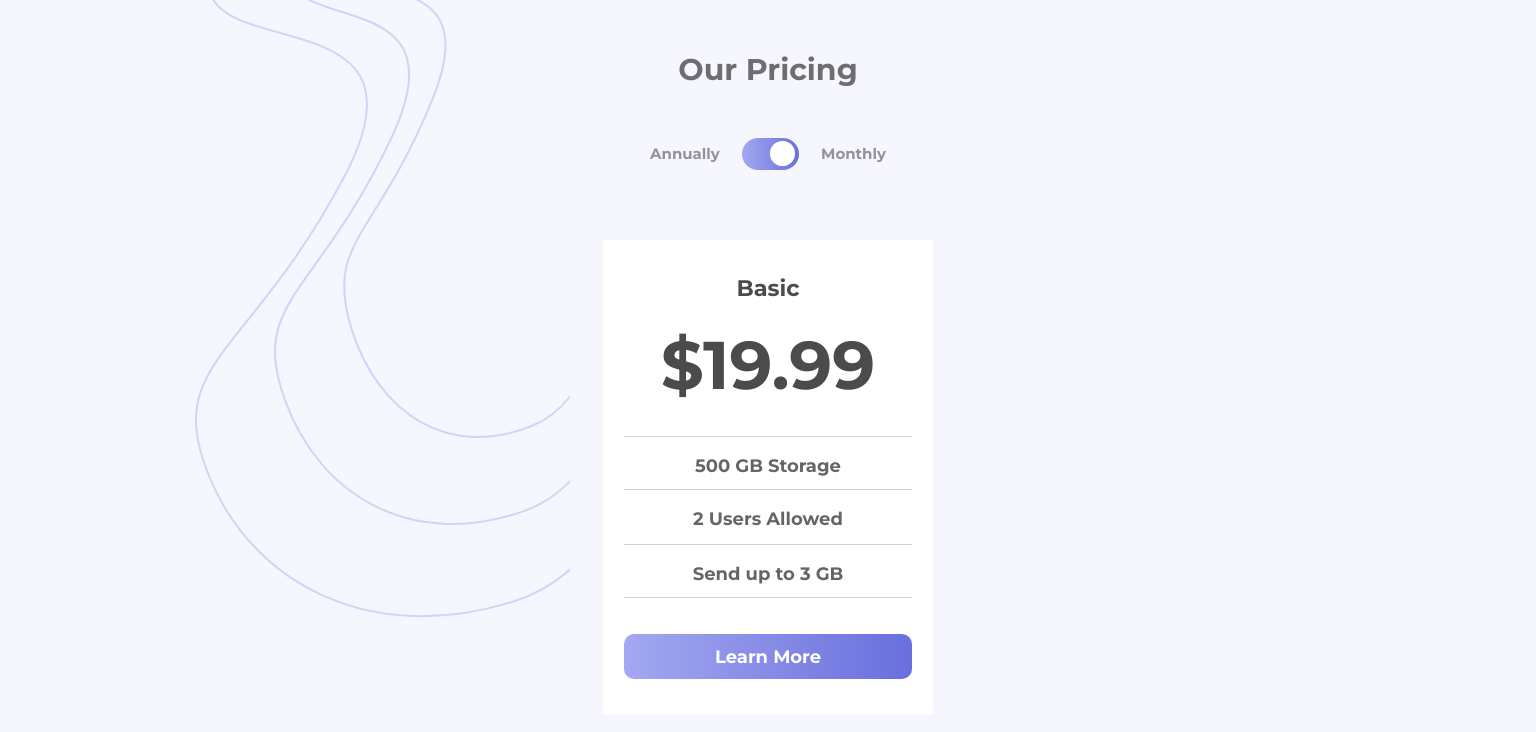
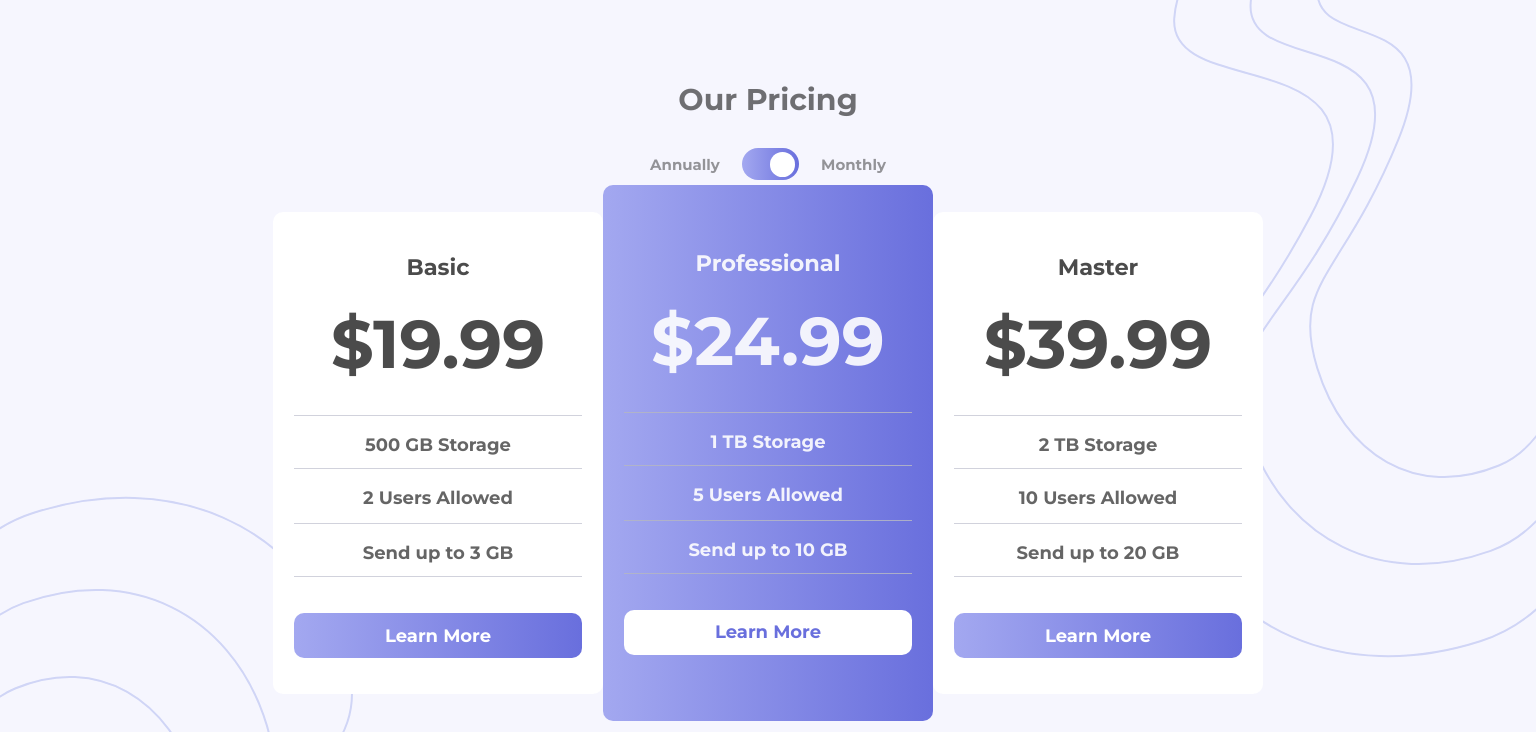
Before and after one commit to justingravely/FeM-Pricing-Component, a plain HTML site: page index.html in a window 1536 px wide. Shown: the top 732 px of the page. Drawn offline with Linux system fonts and the light colour scheme.

Commit message:
Finished

```diff
--- a/index.html
+++ b/index.html
@@ -26,6 +26,8 @@
     </div>
   </div>
 
+<div class="prices-wrap">
+
   <div class="prices" id="basic">
     <h2>Basic</h2>
     <div class="price-numbers-monthly" style="display: inline;">&dollar;19.99</div>
@@ -38,7 +40,7 @@
     <button>Learn More</button>
   </div>
 
-  <div class="prices" id="basic">
+  <div class="prices" id="professional">
     <h2>Professional</h2>
     <div class="price-numbers-monthly" style="display: inline;">&dollar;24.99</div>
     <div class="price-numbers-annually" style="display: none;">&dollar;249.99</div>
@@ -61,6 +63,8 @@
     </div>
     <button>Learn More</button>
   </div>
+
+</div>
 
   <div class="attribution">
     Challenge by <a href="https://www.frontendmentor.io?ref=challenge" target="_blank">Frontend Mentor</a>.
--- a/style.css
+++ b/style.css
@@ -14,11 +14,10 @@ body {
   display: flex;
   flex-direction: column;
   font-size: 15px;
-  background-image: url("images/bg-top.svg");
-  background-position-x: 195px;
-  background-position-y: -40px;
+  background-color: var(--VLgb);
+  background-image: url(images/bg-top.svg);
+  background-position: right top, left bottom;
   background-repeat: no-repeat;
-  background-color: var(--VLgb);
 }
 
 /* top */
@@ -50,6 +49,7 @@ body {
   border-radius: 25px;
   height: 2.15em;
   display: flex;
+  cursor: pointer;
 }
 
 .pricing #toggle-button #circle {
@@ -74,6 +74,7 @@ body {
   margin-left: 1.5em;
 }
 
+/* attribution */
 .attribution {
   font-size: 11px; text-align: center;
 }
@@ -90,6 +91,18 @@ body {
   text-align: center;
   margin-top: 1em;
   margin-bottom: 1em;
+  border-radius: 10px;
+  padding-top: 0.5em;
+}
+
+#professional {
+  background: rgb(163,168,240);
+  background: linear-gradient(90deg, rgba(163,168,240,1) 0%, rgba(105,111,221,1) 100%);
+  color: white;
+}
+
+#professional h2, #professional .price-numbers-annually, #professional .price-numbers-monthly, #professional p {
+  opacity: 0.9;
 }
 
 .prices h2 {
@@ -134,3 +147,62 @@ button {
   background: linear-gradient(90deg, rgba(163,168,240,1) 0%, rgba(105,111,221,1) 100%);
   color: white;
 }
+
+#professional button {
+  background: none;
+  background-color: white;
+  color: rgba(105,111,221,1);
+}
+
+@media (min-width: 1440px) {
+
+  .pricing {
+    margin: auto;
+    margin-top: 2em;
+    height: 15em;
+    width: 20em;
+    text-align: center;
+    display: flex;
+    flex-direction: column;
+  }
+
+  body {
+    display: flex;
+    flex-direction: column;
+    font-size: 15px;
+    background-color: var(--VLgb);
+    background-image: url(images/bg-top.svg), url(images/bg-bottom.svg);
+    height: 100vh;
+  }
+
+  .prices-wrap {
+    display: flex;
+    width: fit-content;
+    margin: auto;
+    margin-top: -9em;
+  }
+
+  #professional {
+    padding-top: 2em;
+    padding-bottom: 2em;
+  }
+
+  .prices {
+    margin: auto;
+  }
+
+  .pricing .toggle {
+    display: flex;
+    margin: auto;
+    margin-top: 2em;
+    margin-bottom: 1em;
+    width: fit-content;
+  }
+
+}
+
+@media (max-width: 376px) {
+  body {
+    background-position-x: 180px;
+  }
+}
```
